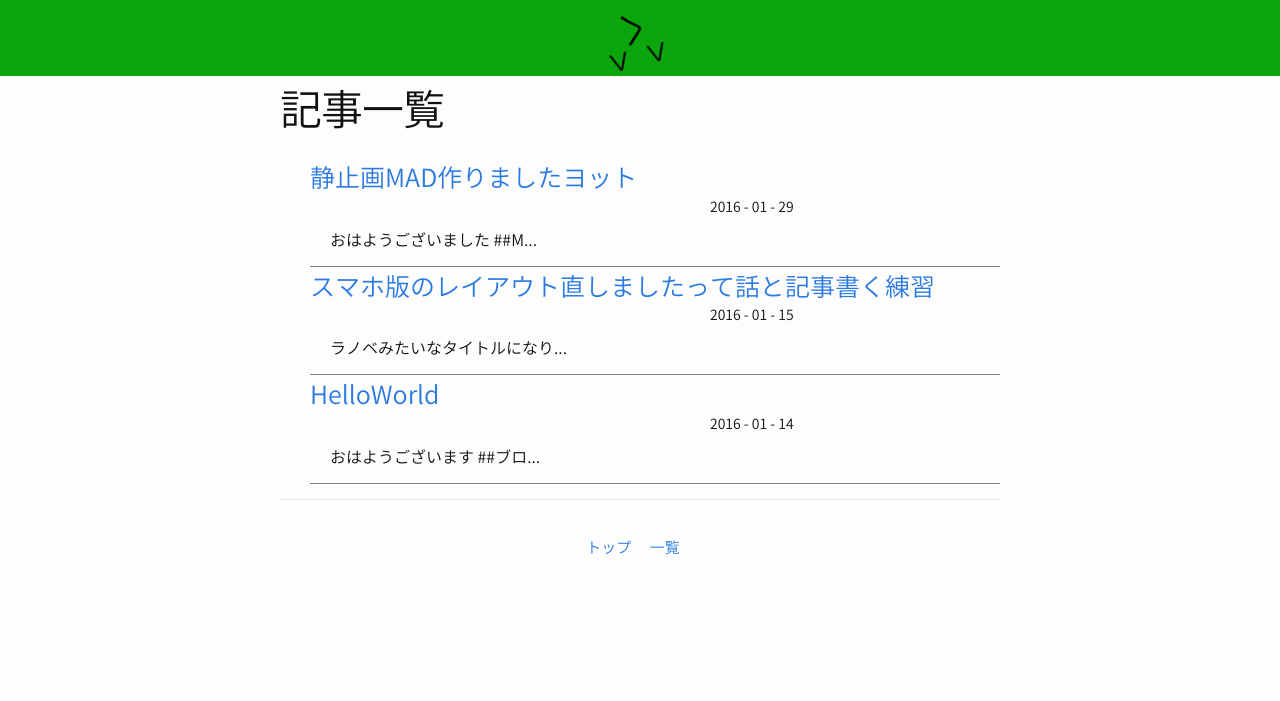
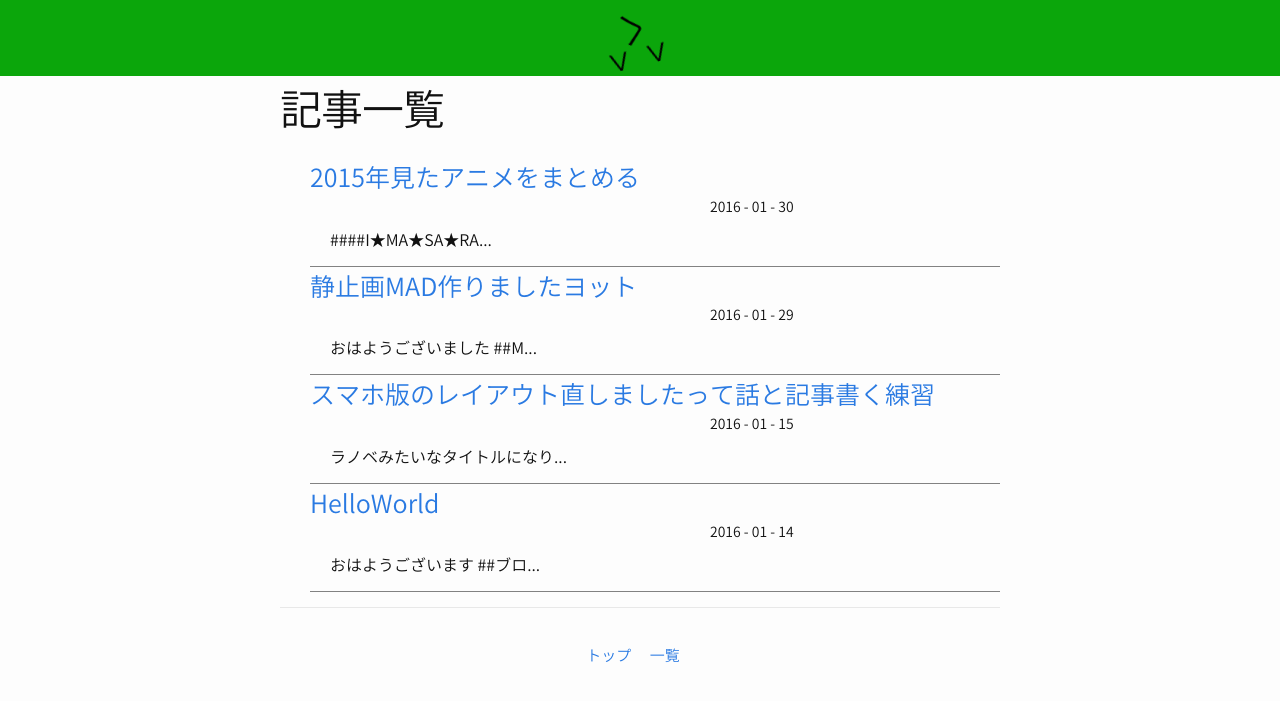
Before and after one commit to kuruppa0616/kuruppa0616.github.io, a Jekyll site: the page built from postlist.md, in a window 1280 px wide. Shown: the top 701 px of the page. Built offline with Jekyll 4.4.1, drawn with Linux system fonts in a browser that asks for light colours; Markdown is read by kramdown in place of the engine named in the settings; some of the changed lines change nothing that is shown.

Commit message:
Anime2015

```diff
--- a/_config.yml
+++ b/_config.yml
@@ -41,5 +41,6 @@ gems:
 - jekyll-paginate
 - jekyll-sitemap
 
+
 # Exclude metadata and development time dependencies (like Grunt plugins)
 exclude: [README.markdown, package.json, grunt.js, Gruntfile.js, Gruntfile.coffee, node_modules]
--- /dev/null
+++ b/_posts/2016-1-30-Anime2015.markdown
@@ -0,0 +1,117 @@
+---
+layout: post
+title: "2015年見たアニメをまとめる"
+date: 2016-01-30
+category: Anime
+---
+####I★MA★SA★RA
+せっかくブログ作ったんだし暇だしなんか書きたいよね
+誰かがアニメの振り返り記事書いてるの見て便乗した感じ
+あまり覚えてない奴もあるんでさくっと
+
+##<span style="color:#1253A4">冬</span>季見たやつ<span style="color:#1253A4">☃</span>
+
+***一覧***
+
+<ul>
+	<li>艦これ -艦隊これくしょん-</li>
+	<li>ローリングガールズ</li>
+	<li>冴えない彼女の育てかた</li>
+	<li>幸腹グラフィティ</li>
+	<li>アイドルマスター シンデレラガールズ</li>
+	<li>ALDNOAH ZERO</li>
+	<li>SHIROBAKO</li>
+    <li>劇場版PSYCHO-PASS</li>
+</ul>
+***感想***
+ざっと上げてみたら結構少なくて驚いた。そんなに不作だったイメージ無いんだけどね
+艦これに関しては言わなくても皆わかると思います。何も言いません
+ローリングガールズはなんか良くわからないアニメだったけど普通に面白かった。キャラが良かった
+冴えカノと白箱はどっちとも興味のある分野だったので楽しめた。ノベルゲー作ってみたいな～（絵も文章も書けないけど）
+シャフトが本気で俺らの腹を殺しにかかってきたアニメ。幸腹は見てるだけで幸福でした。あんな飯が食いたいんじゃ～^^
+アイマスは内容全然覚えてません。武内Pが弄られすぎだろって思ってた
+MADも作って凄い期待してたアルドノアはハードル上げすぎた感じかな。1クール目の3話までの面白さをキープしていれば神アニメ
+2期が不評だけど実はそこまで嫌いじゃないサイコパス。映画は海外編ということでシヴィラシステムこえーって話。とても面白かったです
+
+
+
+##<span style="color:#ECB935">春</span>季見たの<span style="color:#ECB935">🌸</span>
+***一覧***
+
+<ul>
+	<li>やはり俺の青春ラブコメはまちがっている。続  </li>
+	<li>レーカン！</li>
+	<li>魔法少女リリカルなのはViVid</li>
+    <li>ダンジョンに出会いを求めるのは間違っているだろうか</li>
+	<li>終わりのセラフ</li>
+	<li>Fate/stay night -UBW- 2nd</li>
+	<li>プラスティック･メモリーズ </li>
+	<li>ハロー!! きんいろモザイク</li>
+	<li>響け！ユーフォニアム</li>
+	<li>放課後のプレアデス</li>
+	<li>シドニアの騎士 -第九惑星戦役-</li>
+	<li>グリザイアの迷宮/楽園</li>
+</ul>
+***感想***
+豊作と言えるクールだった。
+俺ガイル、ダンまちのラノベ原作組は詰め込みすぎてたと思う。前者はクリスマスイベントの回で終わらせとけばよかったのに。映画で完結編をやりたかったのかな。後者はミノタウロス戦で終わらせとけばいい成長物になったんじゃないかと
+女の子可愛いな～って感じでレーカン!ときんモザは見てた（内容は覚えてない）
+なのはは今までのなのはとは全く別物って言う感じ。熱いバトルとか白い悪魔を期待していたんだけどな~
+セラフは伝勇伝の原作者がシナリオやってるってことで見たけど期待通りで素晴らしかった。作画の雰囲気も良かった
+fateは相変わらずの変態作画をキープしてて逆に怖かった。vsアーチャー,ギル戦の演出素晴らしかった。エピローグは爆発しろ
+吹奏楽青春アニメのユーフォ、流石京アニ！という感じで脚本、作画、音楽全てが良かった。久美子ちゃん好きです
+魔法少女物かなと思ってたらSFだったでゴザル。プレアデス。これも脚本、作画、（音楽はどうだったか覚えてない）良かった。結局皆はそれぞれ元の世界に帰って行っちゃったけど幸せになれることを願ってる
+シドニアは1期よりクオリティー上がってて映画かよってずっと言ってた。相変わらずのSEで耳が幸せ。幸耳。3期待ってる
+グリザイアは原作のダメなところをうまく修正して大変満足。マキナの狙撃シーンは鳥肌が
+
+##<span style="color:#FF6860">夏</span>季の奴<span style="color:#FF6860">🍧</span>
+***一覧***
+<ul>
+	<li>わかば＊ガール</li>
+	<li>GATE-自衛隊 彼の地にて、斯く戦えり-</li>
+	<li>Charlotte</li>
+	<li>六花の勇者</li>
+	<li>赤髪の白雪姫</li>
+	<li>のんのんびより りぴーと</li>
+	<li>がっこうぐらし！</li>
+	<li>GOD EATER</li>
+	<li>プリズマ☆イリヤ ツヴァイ ヘルツ！</li>
+</ul>
+***感想***
+わかばは友達に真魚ちゃん可愛いよって布教されて見たら真魚ちゃん可愛いかった
+GATEは原作を結構前に読んであって、これアニメ化されないだろうな～って思ってたらされてびっくりした。自衛隊無双は見てて気持ちよかった
+Charlotteは終盤が全てをダメにした。マフィア来たあたりから悲しいことに
+ヒロインが姫様じゃなくて銃持った女の子っていう情報から犯人を当ててしまった六花。ファンタジーでサスペンスしてて面白かった
+白雪とゼンは永遠にいちゃついてどうぞ
+相変わらずの田舎描写が冴え渡ったのんのんびより。なんな田舎に行ってみたい。（ネットなさそうだから住むのは嫌）にゃんぱす～
+ゾンビものだと友達にネタバレされていたので1話ラストをあまり楽しめなかったけど最後まで面白かったがっこうぐらし!。2期やりそうな終わり方だったけどどうだろ
+GEは作画は流石のufotableって感じだったけど特別が多すぎて。アリサの乳ばっか眺めてた
+イリヤはただの神アニメだった。先頭も期待を超えるクオリティーでやってくれて大変満足です。4期もやるみたいだけどルビーだったかの声優さんが亡くなってしまったみたいなのでちょっと心配
+
+##<span style="color:#F8823C">秋</span>季の物<span style="color:#F8823C">🍁</span>
+***一覧***
+
+<ul>
+	<li>ヘヴィーオブジェクト</li>
+	<li>K RETURN OF KINGS</li>
+    <li>落第騎士の英雄譚</li>
+	<li>学戦都市アスタリスク</li>
+	<li>ワンパンマン</li>
+	<li>ご注文はうさぎですか??</li>
+	<li>終わりのセラフ</li>
+	<li>劇場版ガールズパンツァー</li>
+</ul>
+***感想***
+原作は好きなんだけどアニメの受けが悪いみたいで悲しいヘヴオブ。なんかお姫様が可愛いだけのアニメになってしまってるみたいでとても悲しい。でも僕はアニメも好きです。
+Kは1期の内容を全然覚えてなかったので見返してから2期を見た。オシャレ作画とシナリオは相変わらず良かった。最後平和にちゃぶ台囲んでて微笑ましかった
+見る前はクソラノベ枠だと思っていた落第騎士。もう今では全力で謝罪したいです。ほんとゴメンね！王道なストーリーをシルバーリンクさんが上手く映像にしてくれたって感じ。最終回の熱さはすごかった
+落第と被ってしまったのがかなり痛かったアスタリスク。個人的にはコッチのほうが話しの雰囲気は好き。なんか作画の怪しさがA-1らしかった（）。2クール目は頑張って
+ゴチうさは途中で飽きて切ったけどニコ生の一挙放送で全部見た。もう1期でお腹いっぱい。
+壮大な販促アニメとして最終回を迎えたセラフ。敵味方がゴッチャゴチャになって第三勢力みたいなのも生まれてきて泥沼化してきて今後が楽しみ。3期あるんですよね？おねがいしますよホント。
+そして今年最後を締めくくるに相応しい作品がガルパン。もうなんて言うかひたすらに良かった。ストーリー展開に難が無かったといえば嘘になるけどそれをカバーするどころか吹き飛ばしてしまう程車描写素晴らしかった。継続高校がカッコ良かった。4DXで三周目行く。
+
+##総括
+fateとかKとか作画が素晴らしいのが多かった印象。
+ラノベ原作アニメは結構な差がついちゃってラノベ好きとしては辛い。2016年はラノベにも健闘してほしい。クロプラとか
+
+次はラノベまとめでも書こうかな
```
